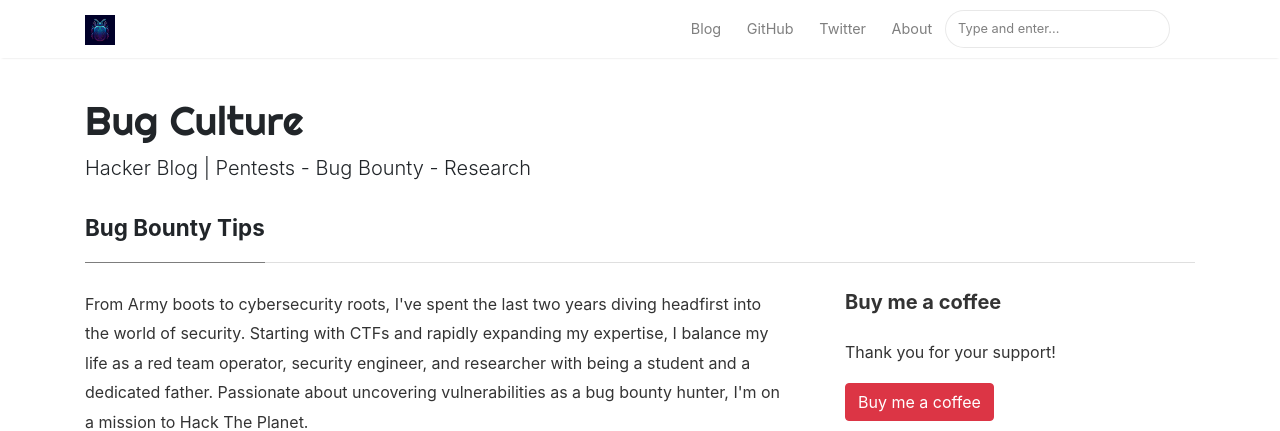
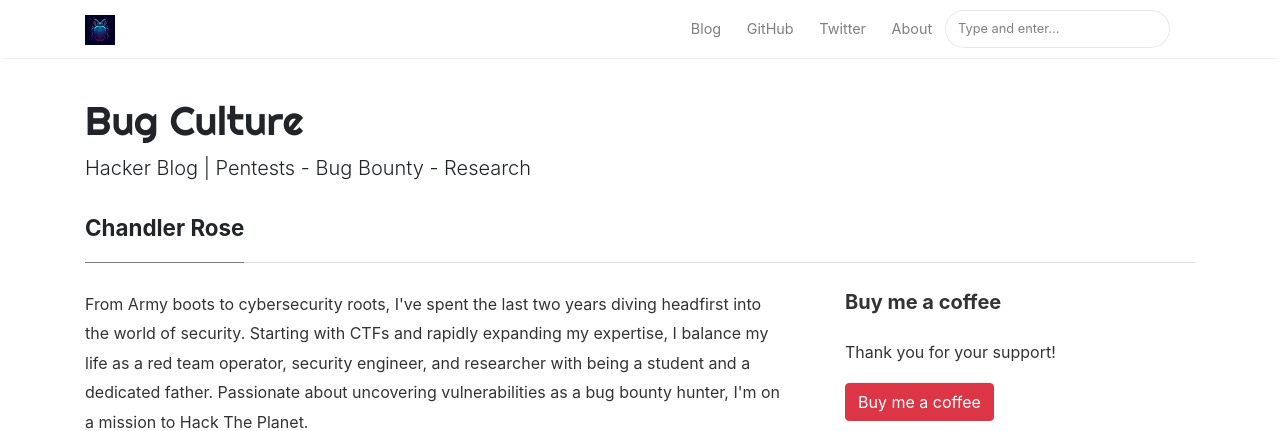
Before and after one commit to Turbul3nce/Turbul3nce.github.io, a Jekyll site: the page built from _pages/about.md, in a window 1280 px wide. Shown: the top 431 px of the page. Built offline with Jekyll 4.4.1, drawn with Linux system fonts in a browser that asks for light colours; nearby versions of some CDN libraries; comment, search, counter and statistics services are not loaded.

Commit message:
Update about.md

```diff
--- a/_pages/about.md
+++ b/_pages/about.md
@@ -1,6 +1,6 @@
 ---
 layout: page
-title: Bug Bounty Tips
+title: Chandler Rose
 permalink: /about
 comments: true
 ---
```
